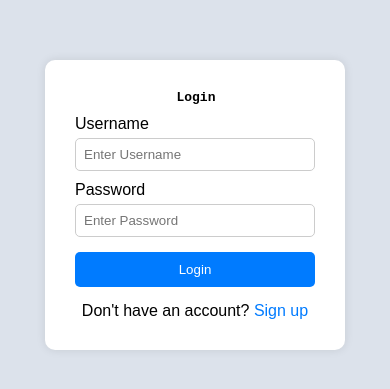
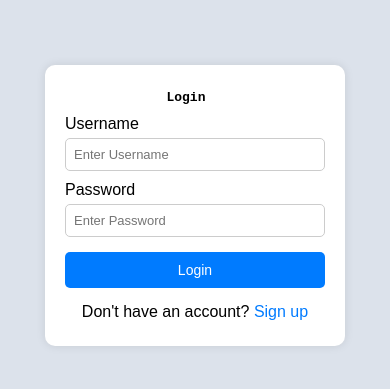
Before and after one commit to Ganesh3370/user-registration-form, a plain HTML site: page index.html in a window 390 px wide. Shown: the part 217-606 px from the top of the page. Drawn offline with Linux system fonts and the light colour scheme.

Commit message:
index.css
Change it to mobile adoptable

```diff
--- a/index.css
+++ b/index.css
@@ -1,4 +1,3 @@
-
 * {
     margin: 0;
     padding: 0;
@@ -64,3 +63,21 @@ form a {
     color: #007bff;
     text-decoration: none;
 }
+@media (max-width: 400px) {
+    .login-container {
+        padding: 25px 20px;
+    }
+
+    form button {
+        font-size: 14px;
+        padding: 10px;
+    }
+
+    form input {
+        font-size: 13px;
+    }
+
+    .login-container h2 {
+        font-size: 20px;
+    }
+}
```
